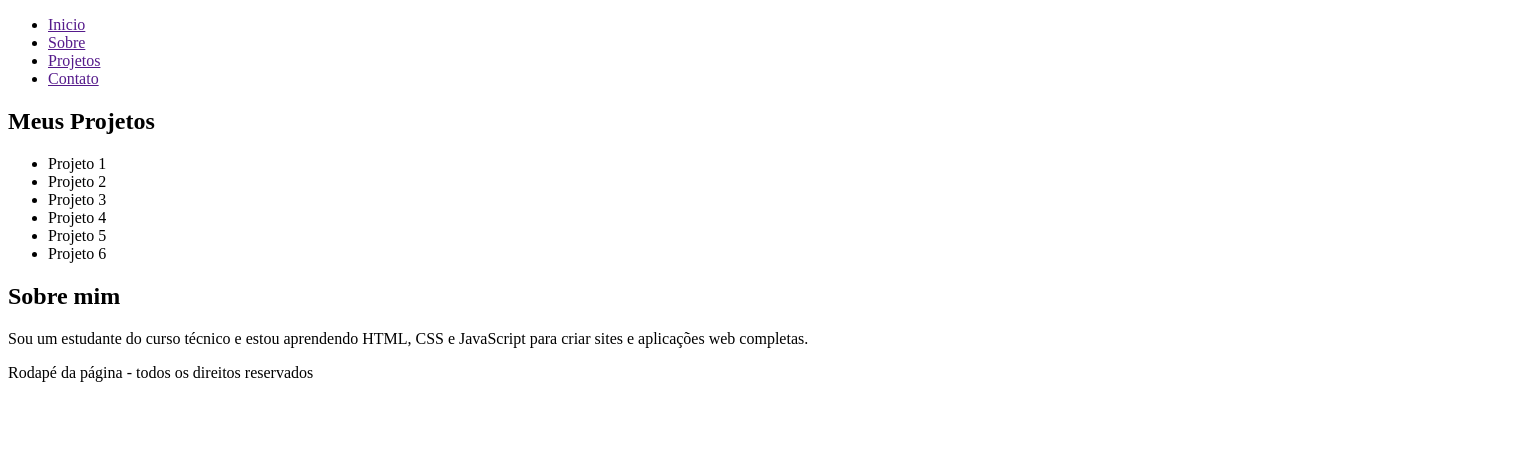
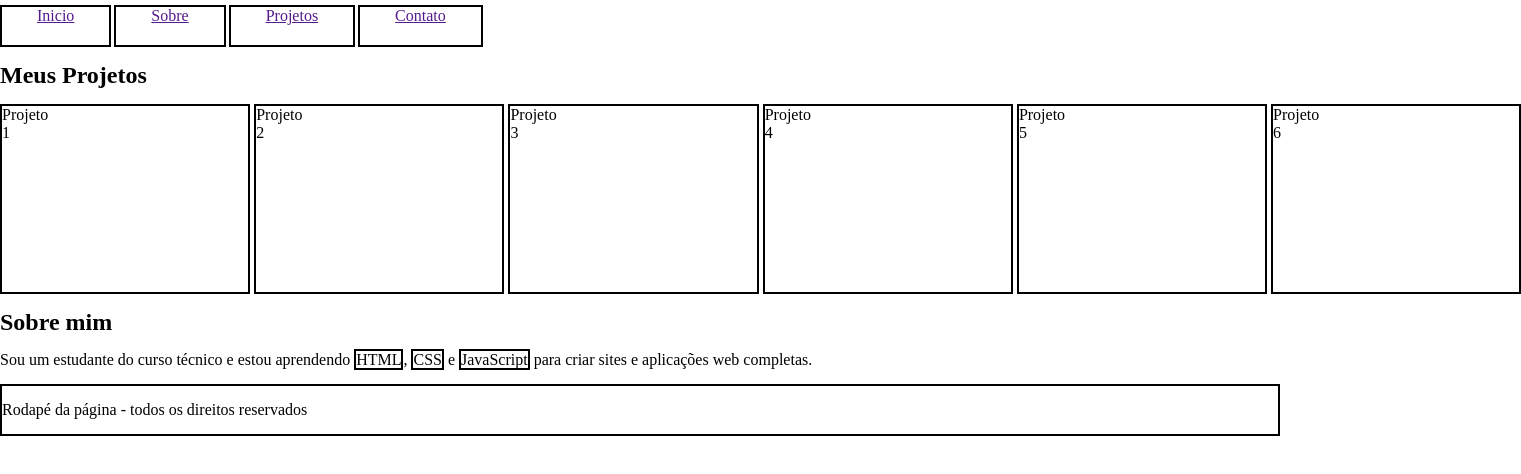
Before and after one commit to SophieRibeiro-1TIMB/Display, a plain HTML site: page index.html in a window 1280 px wide. Shown: the whole page, 1521 px wide, since content can reach past the window. Drawn offline with Linux system fonts and the light colour scheme.

Commit message:
correção link

```diff
--- a/index.html
+++ b/index.html
@@ -3,7 +3,7 @@
 <head>
     <meta charset="UTF-8">
     <meta name="viewport" content="width=device-width, initial-scale=1.0">
-    <link rel="stylesheet" href="./a.css">
+    <link rel="stylesheet" href="./style.css">
     <title>Display</title>
 </head>
 <body>
```
Also changed, not shown: style.css (renamed from index.css).
